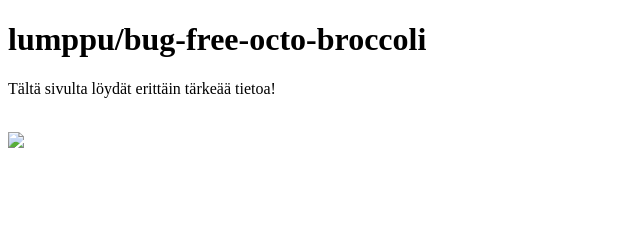
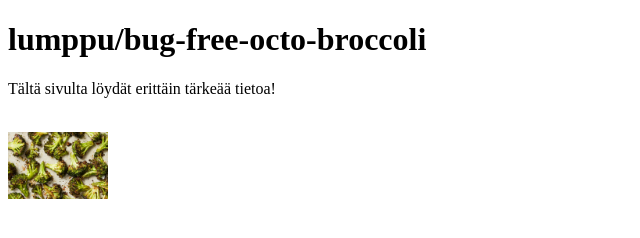
Before and after one commit to lumppu/bug-free-octo-broccoli, a plain HTML site: page index.html in a window 1280 px wide. Shown: the whole page, without its empty margins (0-640 px from the left). Drawn offline with Linux system fonts and the light colour scheme.

Commit message:
Changed broccoli image location.

```diff
--- a/index.html
+++ b/index.html
@@ -9,6 +9,6 @@
     <h1>lumppu/bug-free-octo-broccoli</h1>
     <p>Tältä sivulta löydät erittäin tärkeää tietoa!</p>
     <br>
-    <img src="lumppu/bug-free-octo-broccoli/LH-Roasted-Broccoli-fhgj-superJumbo.jpg" width="100px" height="auto">
+    <img src="LH-Roasted-Broccoli-fhgj-superJumbo.jpg" width="100px" height="auto">
   </body>
 </html>
```
